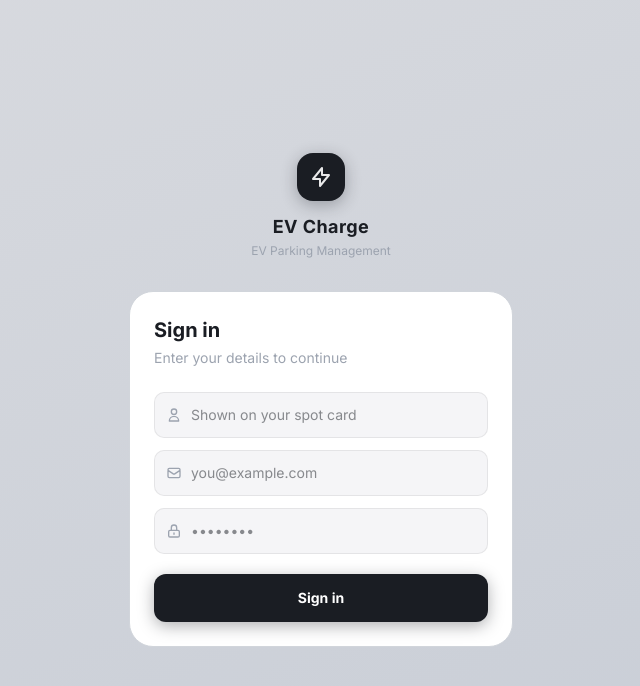
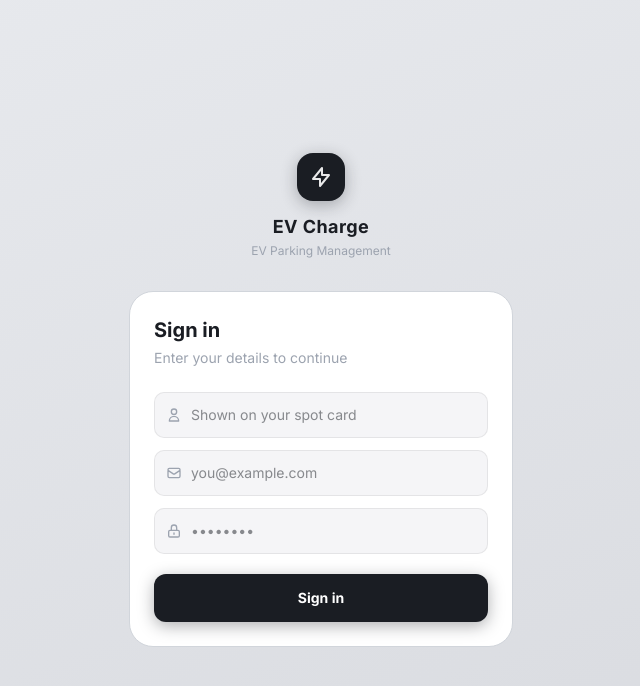
Before and after one commit to AOrtiz55/EV, a Next.js app in the folder ev-app/: page /login in a window 1280 px wide. Shown: the top 686 px of the page, without its empty margins (319-959 px from the left). Built offline with nearby package versions, Linux system fonts and the light colour scheme.

Commit message:
Revert "Darken login page background so white card stands out"
This reverts commit 5b5bc25571a9c77ecba6eced0481c8828fbf1748.

```diff
--- a/ev-app/app/login/page.tsx
+++ b/ev-app/app/login/page.tsx
@@ -23,7 +23,7 @@ export default function LoginPage() {
   return (
     <div
       className="min-h-screen flex flex-col items-center justify-center px-6"
-      style={{ background: 'linear-gradient(160deg, #D8DADF 0%, #C8CDD6 100%)' }}
+      style={{ background: 'linear-gradient(160deg, #E8EAEE 0%, #D8DADF 100%)' }}
     >
       {/* Logo */}
       <div className="flex flex-col items-center mb-8">
```
